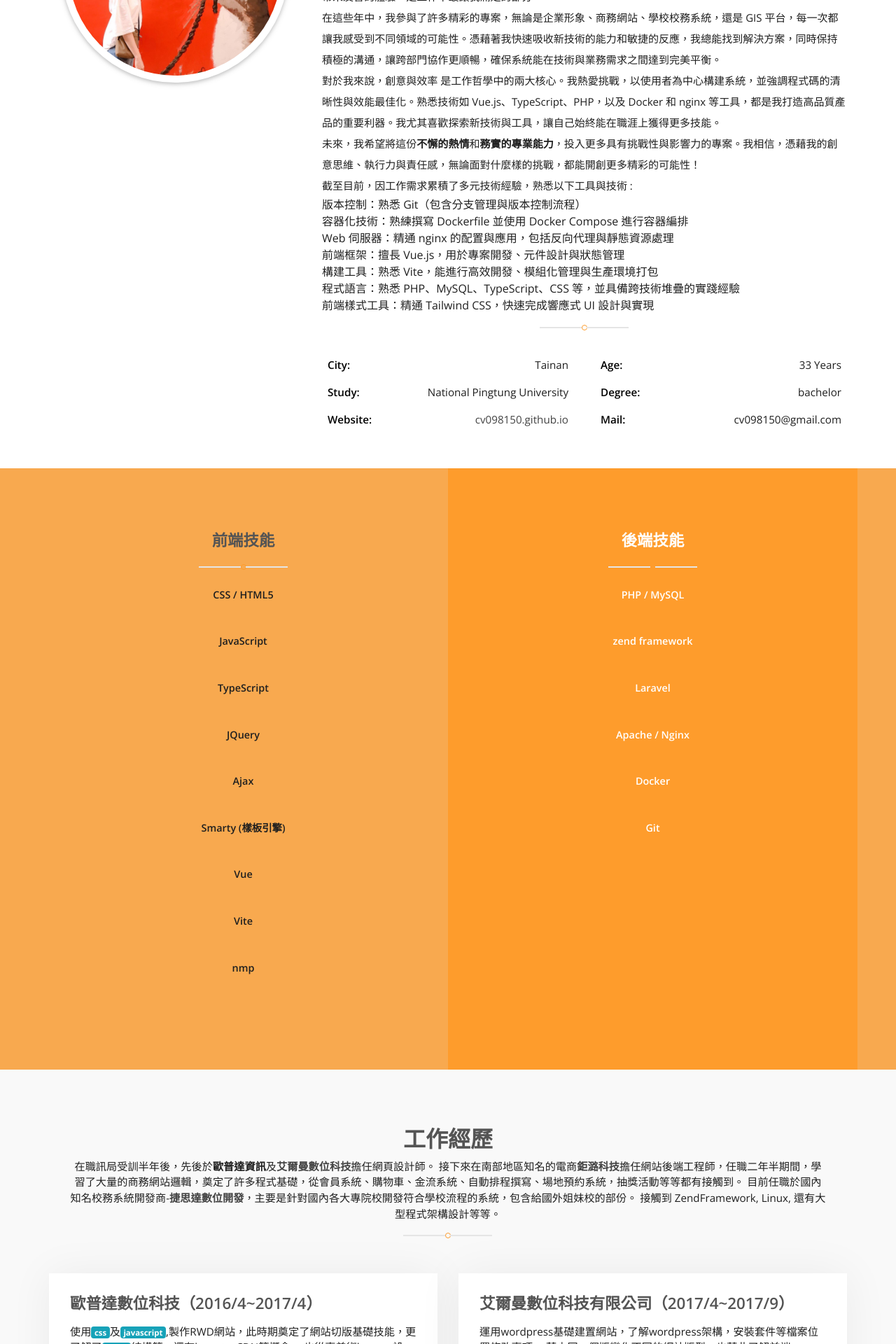
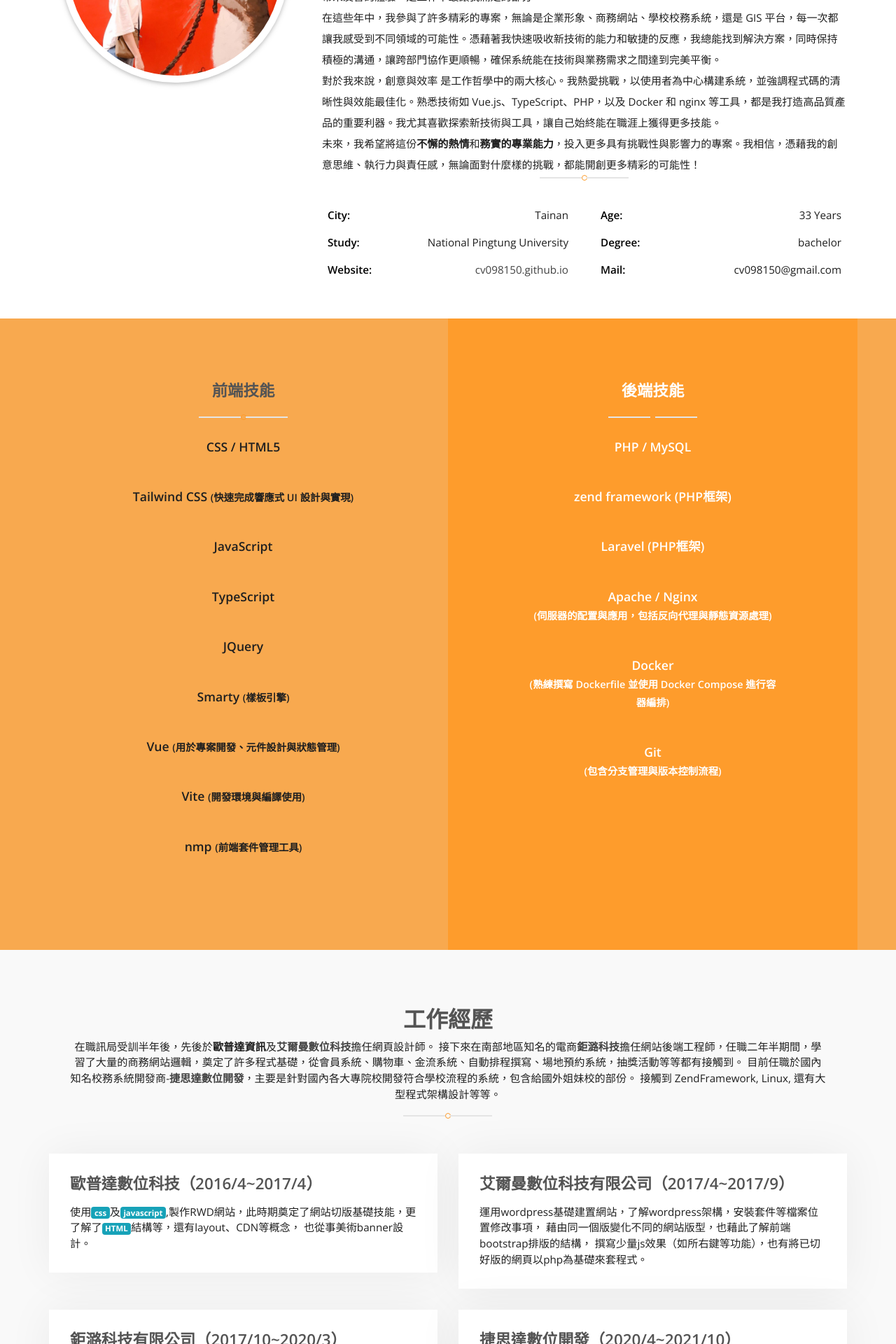
Before and after one commit to cv098150/cv098150.github.io, a Jekyll site: the page built from index.html, in a window 1280 px wide. Shown: the part 336-2256 px from the top of the page at 70% size. Built offline with Jekyll 4.4.1, drawn with Linux system fonts in a browser that asks for light colours.

Commit message:
style - 調整簡介說明與樣式

```diff
--- a/assets/css/style.css
+++ b/assets/css/style.css
@@ -451,12 +451,14 @@ html {
     margin-top: 25px; }
     .skills .skii-div ul li {
       font-weight: 600;
-      font-size: .9rem;
+      font-size: 1.1rem;
       margin-bottom: 30px; }
       .skills .skii-div ul li label {
         margin-bottom: 15px; }
       .skills .skii-div ul li .bg-warning {
         background-color: #fe9c2c !important; }
+        .skills .skii-div ul li span{
+          font-size: 0.9rem; }
 .skills .tech-skill {
   background-color: #f8a94f; }
 .skills .pro-skill {
--- a/index.html
+++ b/index.html
@@ -19,17 +19,6 @@ title: Home
                     歡迎來到我的履歷！自 2016 年投身網站工程師領域以來，我累積了約 7 年的專業經驗，活力滿滿地在<strong>前端開發、後端開發 與 GIS 系統開發</strong>領域展開探索與實踐。我擁有多元化的技術背景，從視覺設計到後端邏輯，再到地理資訊系統 (GIS) 的設計與實現，都能在專案中找到挑戰與樂趣。對於我來說，解決問題、創造價值，並為使用者帶來友善的體驗，是工作中最讓我滿足的部分。<br>
                     在這些年中，我參與了許多精彩的專案，無論是企業形象、商務網站、學校校務系統，還是 GIS 平台，每一次都讓我感受到不同領域的可能性。憑藉著我快速吸收新技術的能力和敏捷的反應，我總能找到解決方案，同時保持積極的溝通，讓跨部門協作更順暢，確保系統能在技術與業務需求之間達到完美平衡。<br>
                     對於我來說，創意與效率 是工作哲學中的兩大核心。我熱愛挑戰，以使用者為中心構建系統，並強調程式碼的清晰性與效能最佳化。熟悉技術如 Vue.js、TypeScript、PHP，以及 Docker 和 nginx 等工具，都是我打造高品質產品的重要利器。我尤其喜歡探索新技術與工具，讓自己始終能在職涯上獲得更多技能。<br>未來，我希望將這份<strong>不懈的熱情</strong>和<strong>務實的專業能力</strong>，投入更多具有挑戰性與影響力的專案。我相信，憑藉我的創意思維、執行力與責任感，無論面對什麼樣的挑戰，都能開創更多精彩的可能性！
-                <br>
-                    截至目前，因工作需求累積了多元技術經驗，熟悉以下工具與技術 :<br>
-                <ol>
-                    <li>版本控制：熟悉 Git（包含分支管理與版本控制流程）</li>
-                    <li>容器化技術：熟練撰寫 Dockerfile 並使用 Docker Compose 進行容器編排</li>
-                    <li>Web 伺服器：精通 nginx 的配置與應用，包括反向代理與靜態資源處理</li>
-                    <li>前端框架：擅長 Vue.js，用於專案開發、元件設計與狀態管理</li>
-                    <li>構建工具：熟悉 Vite，能進行高效開發、模組化管理與生產環境打包</li>
-                    <li>程式語言：熟悉 PHP、MySQL、TypeScript、CSS 等，並具備跨技術堆疊的實踐經驗</li>
-                    <li>前端樣式工具：精通 Tailwind CSS，快速完成響應式 UI 設計與實現</li>
-                </ol>
                 </p>
                 <div class="heading-line"></div>
                 <div class="row">
@@ -77,31 +66,31 @@ title: Home
                 <div class="heading-line"></div>
                 <ul>
                     <li>
-                        <label for="">CSS / HTML5</label>
+                        <label>CSS / HTML5</label>
                     </li>
                     <li>
-                        <label for="">JavaScript</label>
+                        <label>Tailwind CSS <span>(快速完成響應式 UI 設計與實現)</span></label>
                     </li>
                     <li>
-                        <label for="">TypeScript</label>
+                        <label>JavaScript</label>
                     </li>
                     <li>
-                        <label for="">JQuery</label>
+                        <label>TypeScript</label>
                     </li>
                     <li>
-                        <label for="">Ajax</label>
+                        <label>JQuery</label>
                     </li>
                     <li>
-                        <label for="">Smarty (樣板引擎)</label>
+                        <label>Smarty <span>(樣板引擎)</span></label>
                     </li>
                     <li>
-                        <label for="">Vue</label>
+                        <label>Vue <span>(用於專案開發、元件設計與狀態管理)</span></label>
                     </li>
                     <li>
-                        <label for="">Vite</label>
+                        <label>Vite <span>(開發環境與編譯使用)</span></label>
                     </li>
                     <li>
-                        <label for="">nmp</label>
+                        <label>nmp <span>(前端套件管理工具)</span></label>
                     </li>
                 </ul>
             </div>
@@ -113,22 +102,22 @@ title: Home
                 <div class="heading-line"></div>
                 <ul>
                     <li>
-                        <label for="">PHP / MySQL</label>
+                        <label>PHP / MySQL</label>
                     </li>
                     <li>
-                        <label for="">zend framework</label>
+                        <label>zend framework (PHP框架)</label>
                     </li>
                     <li>
-                        <label for="">Laravel</label>
+                        <label>Laravel (PHP框架)</label>
                     </li>
                     <li>
-                        <label for="">Apache / Nginx</label>
+                        <label> Apache / Nginx <br> <span>(伺服器的配置與應用，包括反向代理與靜態資源處理)</span> </label>
                     </li>
                     <li>
-                        <label for="">Docker</label>
+                        <label> Docker <br> <span>(熟練撰寫 Dockerfile 並使用 Docker Compose 進行容器編排)</span> </label>
                     </li>
                     <li>
-                        <label for="">Git</label>
+                        <label> Git <br> <span>(包含分支管理與版本控制流程)</span> </label>
                     </li>
                 </ul>
             </div>
```
